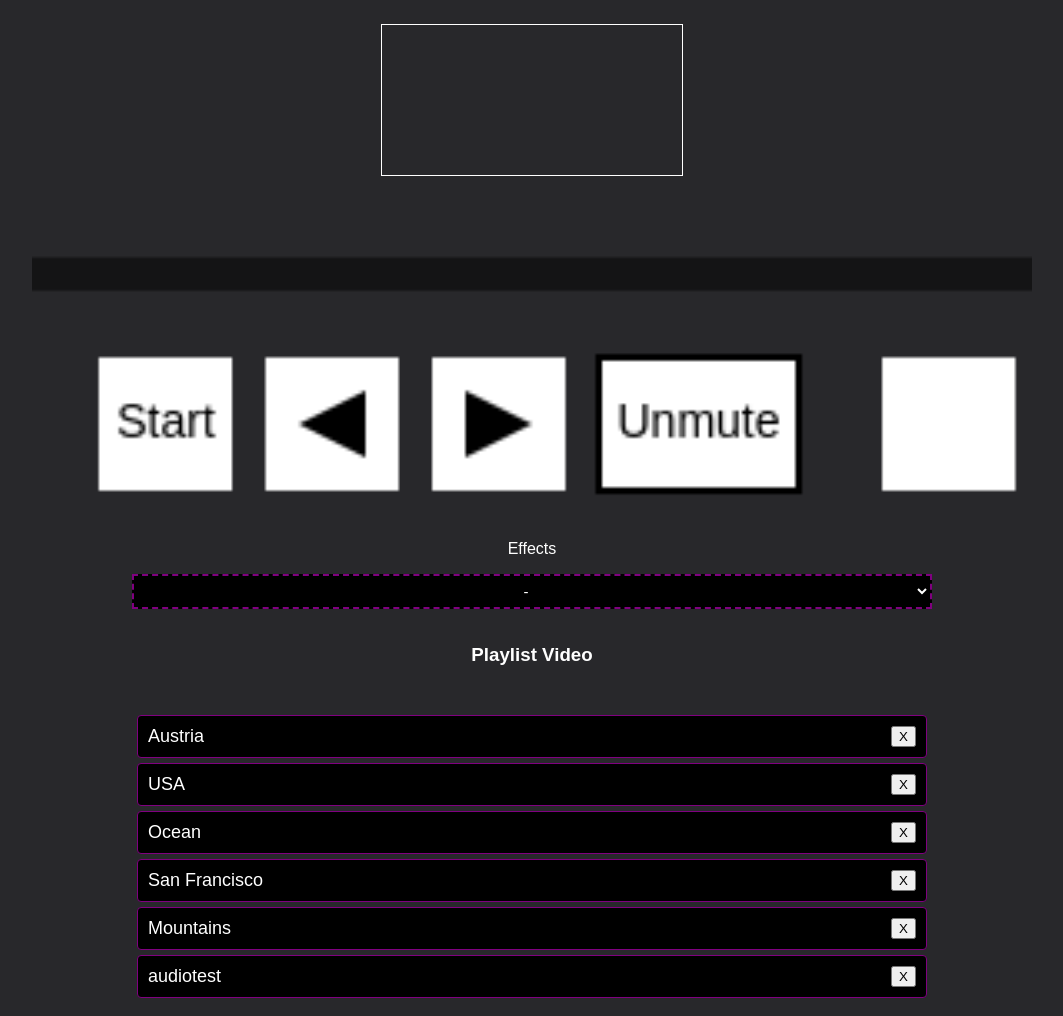
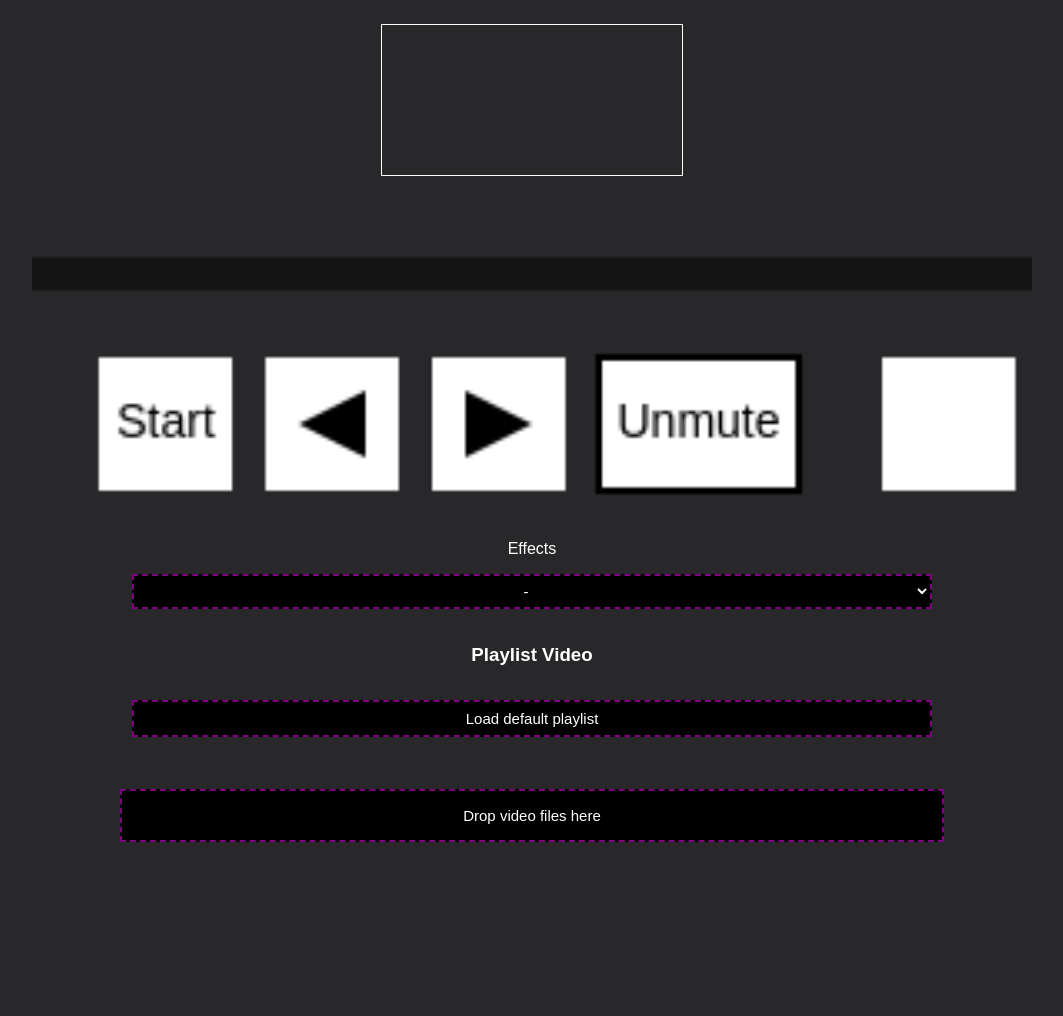
Before and after one commit to BoianEduard/videoplayer, a plain HTML site: page index.html in a window 1280 px wide. Shown: the top 1016 px of the page, without its empty margins (108-1171 px from the left). After the commit the page ends 866 px from the top, so only its background shows below. Drawn offline with Linux system fonts and the light colour scheme.

Commit message:
Added default button

```diff
--- a/index.html
+++ b/index.html
@@ -28,6 +28,7 @@
     </select>
 
     <h3> Playlist Video</h3>
+    <button id="defaultButton"> Load default playlist </button>
     <ul id="playlist"></ul>
 
     <label for="fileInput" id="dropZone"> Drop video files here </label>
--- a/index.js
+++ b/index.js
@@ -44,16 +44,14 @@ let currentVideo = 0;
 
 const videoPlayer = document.getElementById("videoPlayer");
 const previewVideo = document.getElementById('previewVideo');
+const defaultButton = document.getElementById("defaultButton");
 
 // ----------------- EVENT       LISTENERS -----------------
 
 document.addEventListener("DOMContentLoaded", () =>
 {
     playlistVid = JSON.parse(localStorage.getItem('videoPlaylist')) || [];
-    if (playlistVid.length === 0) {
-        playlistVid = playlistDef; // GET DEFAULT if empty
-        localStorage.setItem('videoPlaylist', JSON.stringify(playlistVid));
-    }
+
 
     videoPlayer.volume = parseFloat(localStorage.getItem("volume")) || 0;
     videoPlayer.currentTime = parseFloat(localStorage.getItem("currentTime")) || 0;
@@ -93,6 +91,11 @@ videoPlayer.addEventListener("ended", () => {
     playVideo(currentVideo);
 });
 
+defaultButton.addEventListener("click", () => {
+    playlistVid = [...playlistDef];
+    upsertPlaylist();
+    playVideo(0);
+});
 
 canvas.addEventListener("dblclick", () => {
     if (!document.fullscreenElement){
--- a/stylesheet.css
+++ b/stylesheet.css
@@ -19,6 +19,20 @@ body {
 #previewCanvas {
     position: absolute;
     border: 1px solid #ffffff;
+}
+
+#defaultButton {
+    width: 100%;
+    max-width: 800px;
+    padding: 8px;
+    padding-left: 10px;
+    padding-right: 10px;
+    border: 2px dashed #800080;
+    text-align: center;
+    font-size: 15px;
+    cursor: pointer;
+    background-color: #000000;
+    color: #ffffff;
 }
 
 #effectSelect {
```
